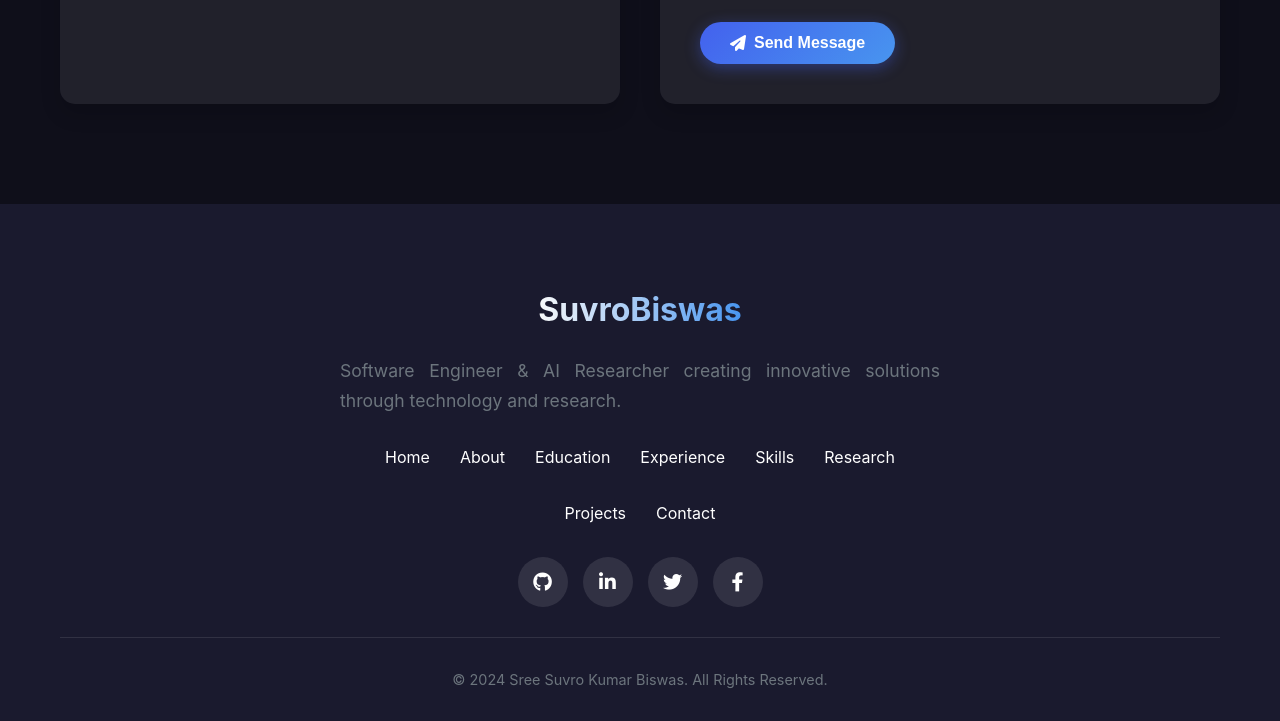
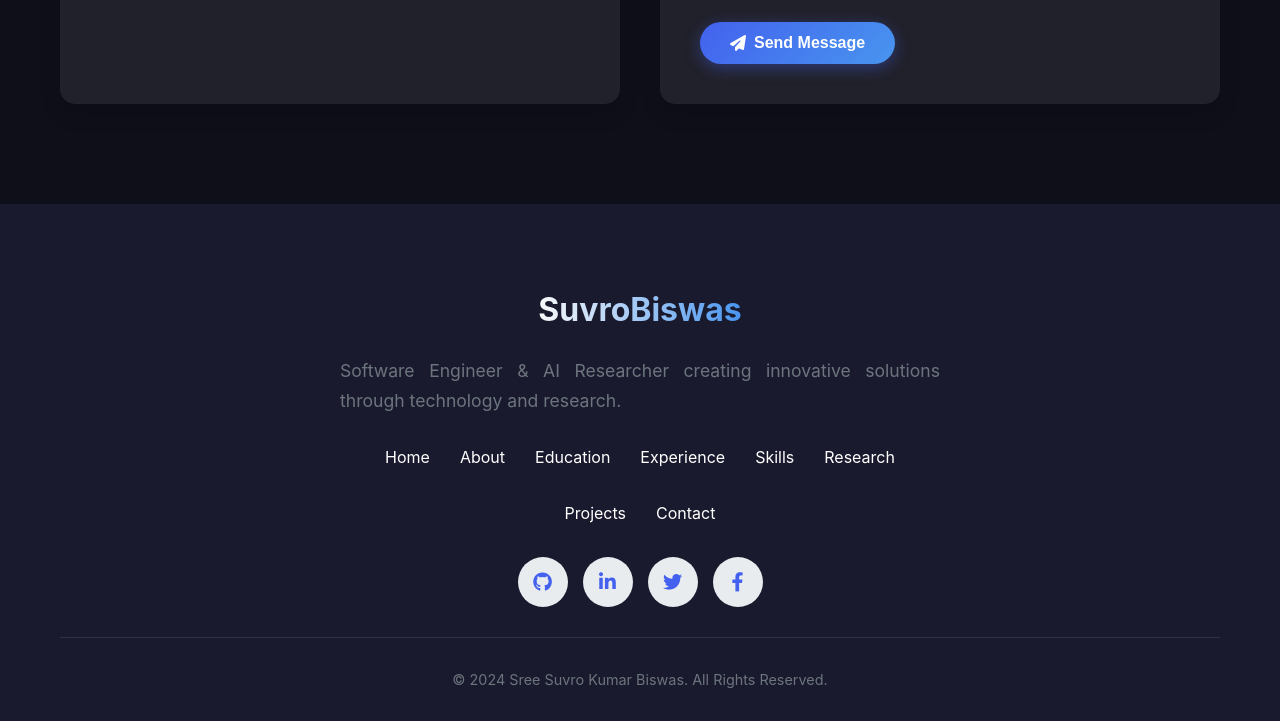
Before and after one commit to snighdho/professional_protfolio, a plain HTML site: page professional_protfolio-main/index.html in a window 1280 px wide. Shown: the part 10185-10906 px from the top of the page. Drawn offline with nearby package versions, Linux system fonts and the light colour scheme; animation ran at ten frames a second.

Commit message:
Update index.html

```diff
--- a/professional_protfolio-main/index.html
+++ b/professional_protfolio-main/index.html
@@ -1101,8 +1101,10 @@
         justify-content: center;
         width: 50px;
         height: 50px;
-        background: rgba(255, 255, 255, 0.1);
-        color: white;
+/*         background: rgba(255, 255, 255, 0.1);
+        color: white; */
+        background: #e9ecef;
+    color: #4361ee;
         border-radius: 50%;
         font-size: 1.2rem;
         transition: var(--transition);
```
